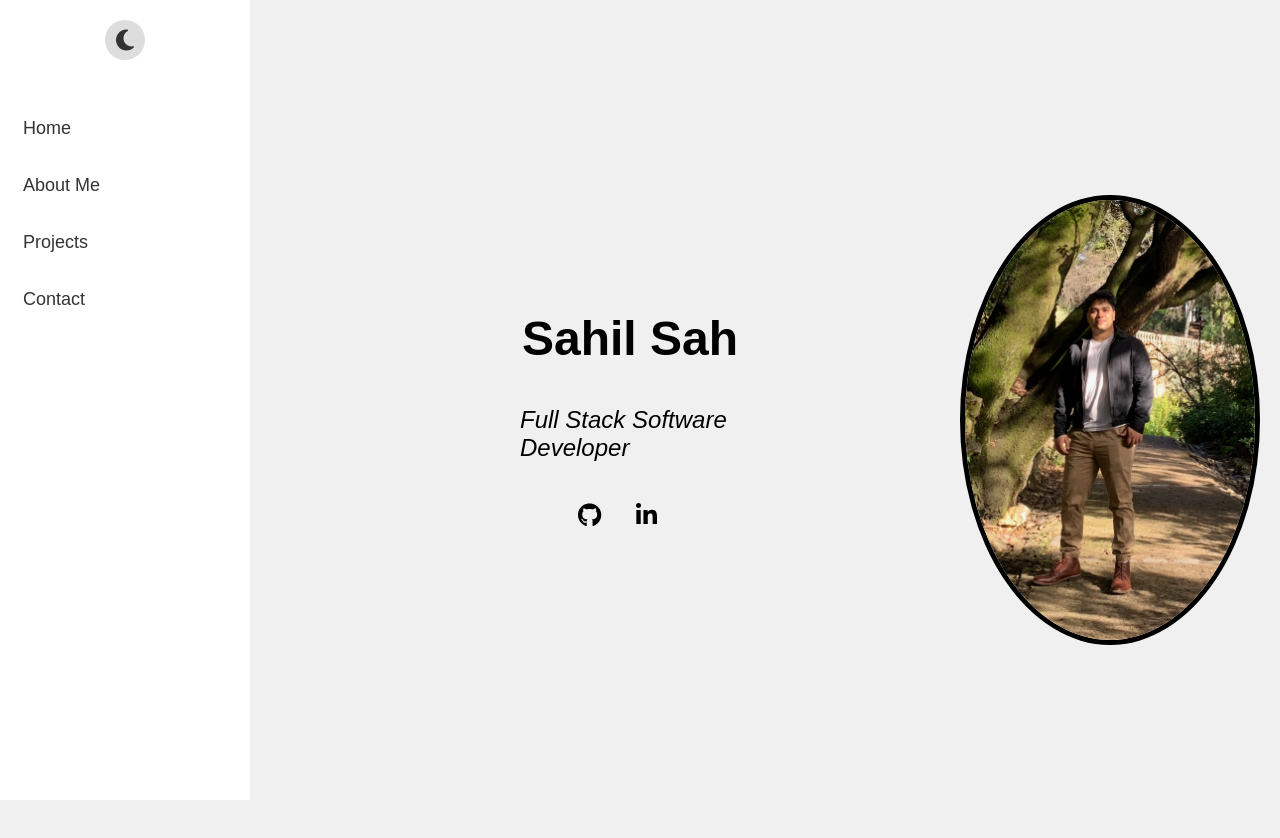
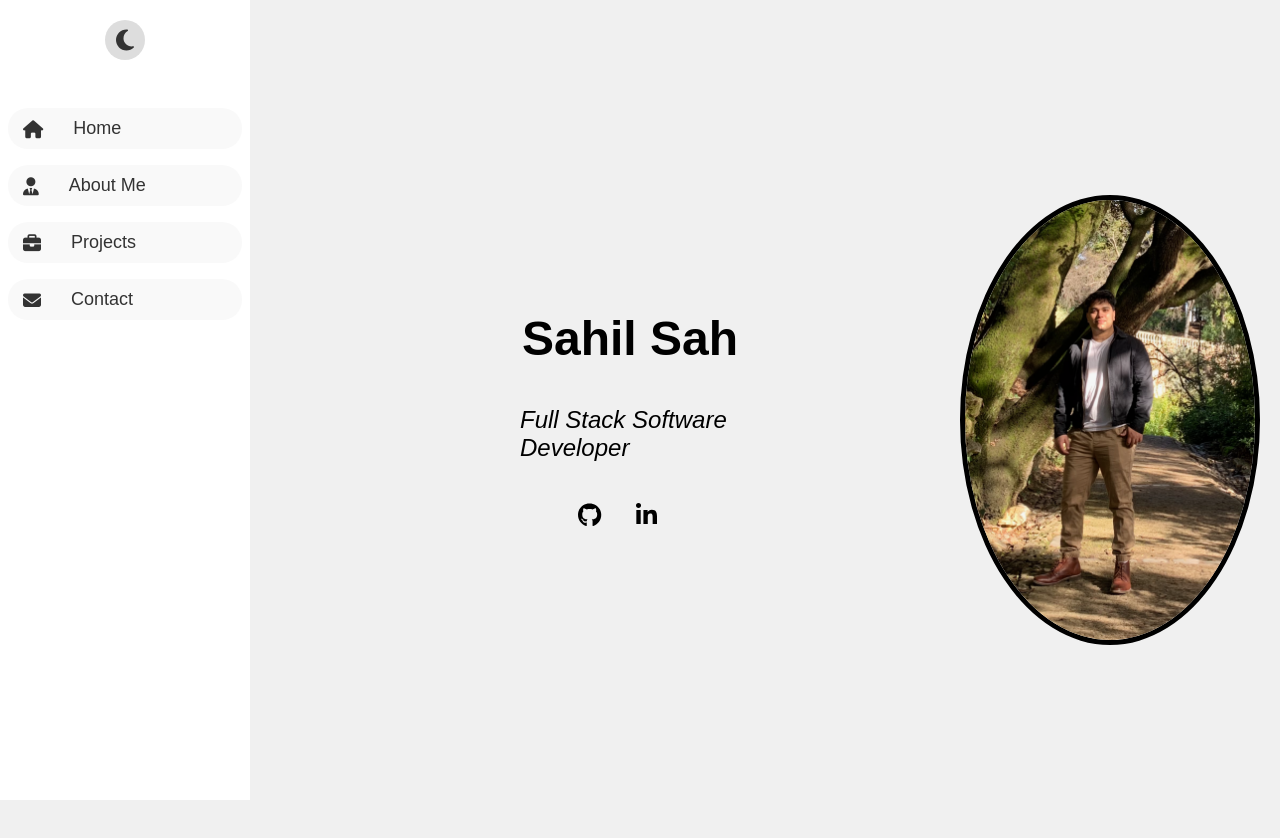
Before and after one commit to sahsahil1998/Portfolio-Website, a React (Create React App) app in the folder my-portfolio/: page / in a window 1280 px wide. Built offline with nearby package versions, Linux system fonts and the light colour scheme.

Commit message:
cleaning up designs

```diff
--- a/my-portfolio/public/index.html
+++ b/my-portfolio/public/index.html
@@ -9,6 +9,7 @@
       name="description"
       content="Web site created using create-react-app"
     />
+    <link href="https://cdnjs.cloudflare.com/ajax/libs/font-awesome/6.1.1/css/all.min.css" rel="stylesheet">
     <link rel="apple-touch-icon" href="%PUBLIC_URL%/logo192.png" />
     <!--
       manifest.json provides metadata used when your web app is installed on a
--- a/my-portfolio/src/components/Sidebar.js
+++ b/my-portfolio/src/components/Sidebar.js
@@ -8,10 +8,26 @@ const Sidebar = () => {
     <div className="sidebar">
       <nav>
         <ul>
-          <li><Link to="/">Home</Link></li>
-          <li><Link to="/about">About Me</Link></li>
-          <li><Link to="/projects">Projects</Link></li>
-          <li><Link to="/contact">Contact</Link></li>
+          <li>
+            <Link to="/">
+              <i className="fa-solid fa-house"></i> Home
+            </Link>
+          </li>
+          <li>
+            <Link to="/about">
+              <i className="fa-solid fa-user-tie"></i> About Me
+            </Link>
+          </li>
+          <li>
+            <Link to="/projects">
+              <i className="fa-solid fa-briefcase"></i> Projects
+            </Link>
+          </li>
+          <li>
+            <Link to="/contact">
+              <i className="fa-solid fa-envelope"></i> Contact
+            </Link>
+          </li>
         </ul>
       </nav>
       <ThemeToggle />
--- a/my-portfolio/src/components/pages/ProjectsPage.js
+++ b/my-portfolio/src/components/pages/ProjectsPage.js
@@ -1,5 +1,8 @@
 import React from 'react';
 import '../../css/projects.css';
+import outAndAboutAppImage from '../../images/out-and-about-app.png';
+import stackOverflowImage from '../../images/stack-overflow.PNG';
+
 
 const ProjectsPage = () => {
   return (
@@ -10,7 +13,7 @@ const ProjectsPage = () => {
           <div className="projects-grid">
             {/* Project 1 */}
             <div className="project-card">
-              <img src="../images/out-and-about-app.png" alt="Out and About App" />
+            <div className="image-container" style={{ backgroundImage: `url(${outAndAboutAppImage})` }}></div>
               <h2>Out and About App</h2>
               <p>Co-developed an Android application for outdoor activity planning, integrating Google Maps API for real-time location tracking and route planning. Focused on user-friendly interfaces and efficient navigation.</p>
               <ul className="technologies-used">
@@ -26,7 +29,7 @@ const ProjectsPage = () => {
             </div>
             {/* Project 2 */}
             <div className="project-card">
-              <img src="../images/stack-overflow.PNG" alt="Stack Overflow Imitation Web App" />
+            <div className="image-container" style={{ backgroundImage: `url(${stackOverflowImage})` }}></div>
               <h2>Stack Overflow Imitation Web App</h2>
               <p>Lead the development of a full-stack web application modeled after Stack Overflow, using React.js for the front-end and Node.js/Express with MongoDB for the back-end. Emphasized RESTful API integration and collaborative development.</p>
               <ul className="technologies-used">
--- a/my-portfolio/src/css/projects.css
+++ b/my-portfolio/src/css/projects.css
@@ -15,10 +15,11 @@
 
 .projects-page-container .projects-grid {
     display: grid;
-    grid-template-columns: repeat(auto-fit, minmax(300px, 1fr));
+    grid-template-columns: repeat(auto-fit, minmax(350px, 1fr));
     grid-gap: 20px;
     padding: 20px;
 }
+
 
 .projects-page-container .project-card {
     background: #fff;
@@ -27,12 +28,17 @@
     overflow: hidden;
     display: flex;
     flex-direction: column;
+    padding: 20px;
 }
 
-.projects-page-container .project-card img {
+.projects-page-container .project-card .image-container {
     width: 100%;
     height: 200px;
-    object-fit: contain;
+    border-radius: 5px;
+    background-size: contain;
+    background-position: center;
+    background-repeat: no-repeat;
+    overflow: hidden;
 }
 
 .projects-page-container .project-card h2 {
@@ -74,17 +80,19 @@
     color: #fff;
     padding: 10px 15px;
     border-radius: 5px;
-    margin: 5px;
+    margin: 5px 5px 5px 0;
+    display: inline-block;
     transition: background 0.3s ease;
+    white-space: nowrap;
 }
 
-.projects-page-container .project-links a:hover {
-    background: #0056b3;
-}
-
+/* Responsive adjustments for smaller screens */
 @media (max-width: 768px) {
-    .projects-page-container .main {
-        margin-left: 0;
+    .projects-page-container .project-links a {
+        margin: 5px;
+    }
+    .projects-page-container .project-card img {
+        height: 150px;
     }
 }
 
--- a/my-portfolio/src/css/sidebar.css
+++ b/my-portfolio/src/css/sidebar.css
@@ -50,20 +50,39 @@
     text-decoration: none;
     font-size: 18px;
     color: #333;
-    display: block;
+    display: flex;
+    align-items: center;
     transition: 0.3s;
+    border-radius: 20px;
+    background-color: #f9f9f9;
+}
+
+.sidebar a i {
+    margin-right: 30px;
 }
 
 .sidebar a:hover {
     color: #007bff;
+    background-color: #f0f0f0;
 }
 
+/* Dark mode styles */
 body.night-mode .sidebar {
     background-color: #000;
 }
 
-body.night-mode .sidebar a, body.night-mode .sidebar a:hover {
+body.night-mode .sidebar a {
     color: #ecf0f1;
+    background-color: #333;
+}
+
+body.night-mode .sidebar a:hover {
+    color: #007bff;
+    background-color: #444;
+}
+
+body.night-mode .sidebar a i {
+    color: inherit;
 }
 
 @media screen and (max-width: 700px) {
@@ -83,6 +102,8 @@ body.night-mode .sidebar a, body.night-mode .sidebar a:hover {
     .sidebar ul {
         margin-top: 0;
         display: flex;
+        flex-wrap: wrap;
+        justify-content: center;
     }
     .sidebar ul li {
         padding: 8px 10px;
```
Also changed, not shown: my-portfolio/src/images/out-and-about-app.png.
